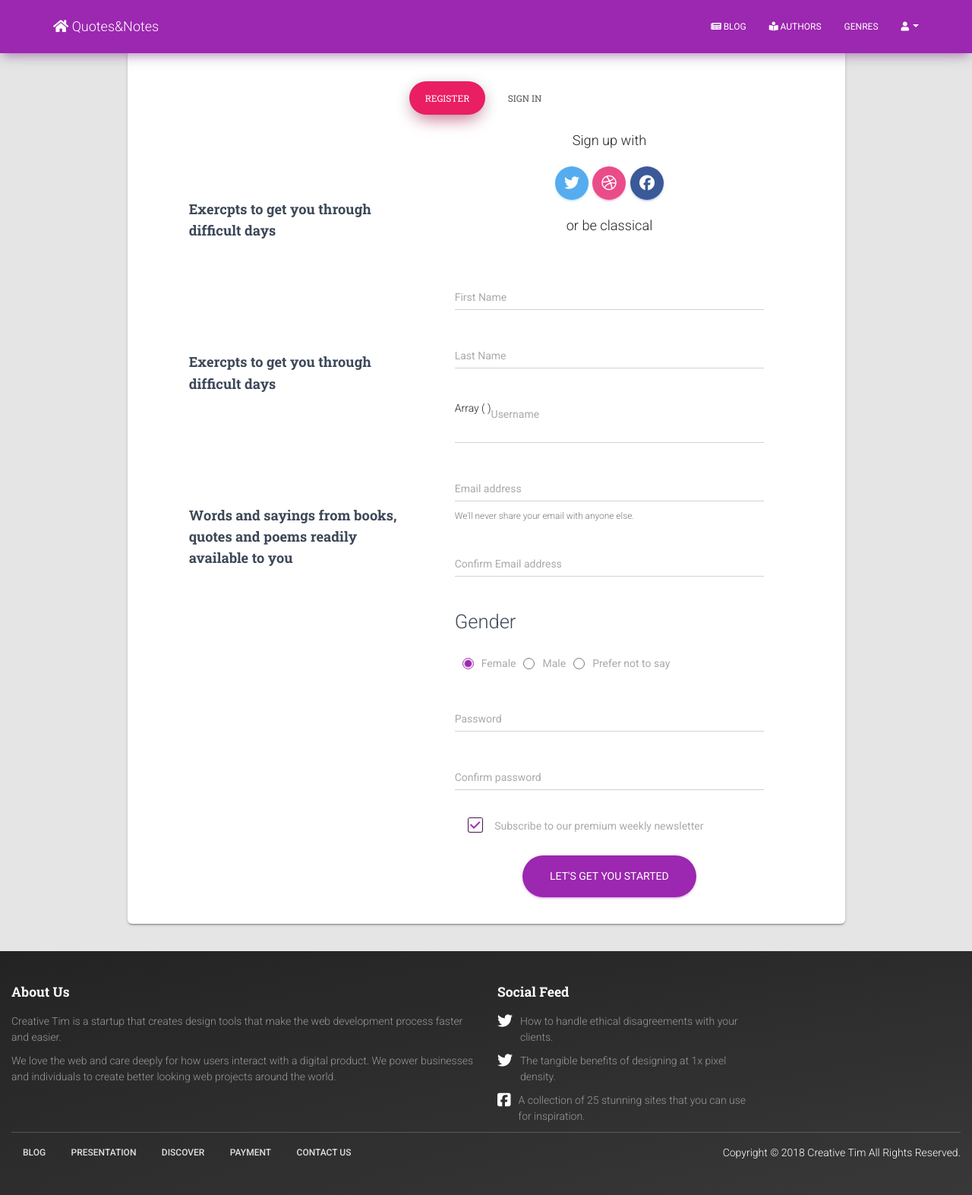
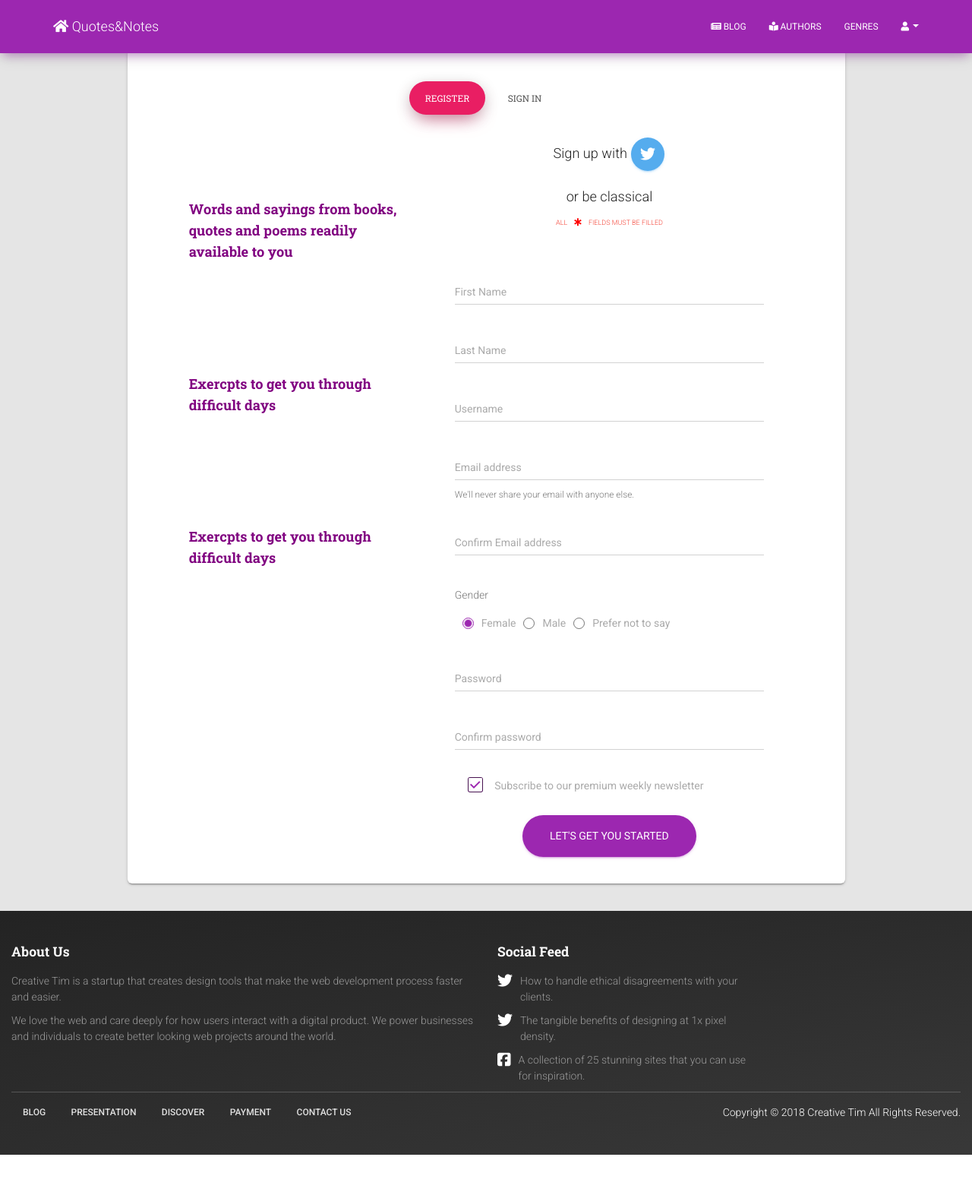
Before and after one commit to fredpen/QuotesandNotes, a PHP site: page /Quotes/register.php in a window 1280 px wide. Shown: the whole page at 76% size. After the commit the page ends 1520 px from the top, so only its background shows below. Run offline with PHP 8.4, Linux system fonts and the light colour scheme; some libraries are stand-ins or nearby versions.

Commit message:
finally fix the bug on the sign in page and regsiter page thats is not allowing feedback errors from redering on the page

```diff
--- a/assets/css/custom.css
+++ b/assets/css/custom.css
@@ -4,10 +4,12 @@
   html,body{
    margin: 0;
    padding: 0;
-   /*background-color: #eeeeee;*/
-   /*background-color: white;*/
 }
 
+#home .form-control,
+#home .form-group{
+  color: #9c27b0;
+}
 
 .full-width-col  {
    width: 100%;
@@ -187,6 +189,17 @@ p .like-image{
    filter-color: purple;
 }
 
+#home .star{
+  color: red;
+  padding: 0px 7px;
+  font-size: 10px;
+}
+
+#home .message{
+  font-size: 9px;
+  color: #f44336;
+}
+
 #signUpPage .signUp{
    background: white;
 }
@@ -208,12 +221,27 @@ p .like-image{
   margin-top: 70px;
 }
 
+
+#home .topMargin160{
+  margin-top: 160px;
+}
+
+
 #home .paddingTop30{
   padding-top: 30px;
 }
 
 #home .genderSelection{
    display: flex;
+}
+
+#home .purple{
+  color: purple;
+}
+
+#home .textBold{
+  color: #232323;
+  padding: 0 5px;
 }
 
 #home .quote-footer{
@@ -235,9 +263,10 @@ div .profile-photo-small{
 }
 
 .errorMessage{
-   display: block;
-   padding: 10px 0;
-   color: red;
+    display: block;
+    color: #e91e63;
+    font-size: 11px;
+    background: #8080801a;
 }
 
 .grace{
--- a/includes/classes/Account.php
+++ b/includes/classes/Account.php
@@ -42,12 +42,8 @@
          }
       }
 
-      // function to ouput error
-      public function getError($error){
-         if (in_array($error, $this->errorArray)) {
-            // $error = "grace";
-            echo "<span class='errorMessage'>$error</span>";
-         }
+      public function errorLog(){
+         return $this->errorArray;
       }
 
       // getting user insertUserDetails
--- a/includes/classes/Constants.php
+++ b/includes/classes/Constants.php
@@ -3,17 +3,17 @@
 
    class Constants {
 
-      public static $usernameCharacter = "Your username must be between 5 and 25 characters";
-      public static $usernameAlreadyExists = "Username is already in our database";
-      public static $firstnameCharacter = "Your first name must be between 2 and 25 characters";
-      public static $lastnameCharacter = "Your last name must be betwwen 2 and 25 characters";
+      public static $usernameCharacter = "Username must be between 5 and 25 characters";
+      public static $usernameAlreadyExists = "Username already exists";
+      public static $firstnameCharacter = "First name must be between 2 and 25 characters";
+      public static $lastnameCharacter = "Last name must be betwwen 2 and 25 characters";
       public static $emailInvalid = "Email is invalid";
       public static $emailDoNotMatch = "Your Emails do not match";
-      public static $emailAlreadyExists = "email is already in our database, try logging in or reset your password if you have forgotten it";
+      public static $emailAlreadyExists = "Email already exists";
       public static $passwordDonNotMatch = "Your Passwords do not match";
-      public static $passwordCharacter = "Your password must be between 5 and 30 characters";
-      public static $passwordInvalid = "your password can only contain numbers and letters";
-      public static $loginFailed = "Your password or Username is incorrect";
+      public static $passwordCharacter = "Password must be between 5 and 30 characters";
+      public static $passwordInvalid = "Password can only contain numbers and letters";
+      public static $loginFailed = "Password or Username is incorrect";
 
 
 
--- a/includes/handlers/register-handler.php
+++ b/includes/handlers/account_handler.php
@@ -1,10 +1,20 @@
 <?php
-      // getting form values
+  $errorArray = array();
+   // getting error
+   function errorGetter($error)  {
+      global $errorArray;
+     if (in_array($error, $errorArray)) {
+       echo "<div class='errorMessage'>$error</div>";
+     }
+   }
+
+   // getting form values
    function getInputValue ($name) {
      if (isset($_POST[$name])) {
        echo $_POST[$name];
      }
    }
+
    // sanitize inputs--remove tags and empty spaces
    function sanitiseStrings($strings) {
       $strings = strip_tags($strings);
@@ -26,8 +36,9 @@
       return $username;
    }
 
-   // sanitize all inputs on clicking register
    if (isset($_POST['registerButton'])) {
+
+      // sanitize all inputs on clicking register
       $firstName = sanitiseUsername($_POST['firstName']);
       $lastName = sanitiseUsername($_POST['lastName']);
       $username = sanitiseStrings($_POST['username']);
@@ -37,19 +48,44 @@
       $confirmPassword = sanitisePasswords($_POST['confirmPassword']);
       $gender = $_POST['gender'];
 
-      if (strlen($firstName) < 5 || strlen($firstName) > 25) {
-            array_push($this->errorArray, Constants::$firstnameCharacter);
-            return;
-         }
+
       // save users email to the subsription table
       // $quote->pushEmail($email);
+
       $registerUser = $account->register($firstName, $lastName, $username, $email, $confirmEmail, $password, $confirmPassword, $gender);
 
+      // check the logs for error from validating inputs
+      $errorArray = $account->errorLog();
+
+      // check if the registration is succesful and redirects to home
       if ($registerUser) {
          $_SESSION['email'] = $email;
         header("Location: index.php");
-       } echo "false";
+       }
 
-        }
+   }
+
+
+
+// ----------------------------handling log in---------------------------
+
+    if (isset($_POST['loginButton'])) {
+
+      $email = sanitiseStrings($_POST['loginEmail']);
+      $password = sanitisePasswords($_POST['loginPassword']);
+
+      $loginUser = $account->login($email, $password);
+
+      // check the logs for error from validating inputs
+      $errorArray = $account->errorLog();
+
+      if ($loginUser) {
+         $_SESSION['email'] = $email;
+         header("Location: index.php");
+
+      }
+      $loginFailed = true;
+   }
+
 
  ?>
--- a/includes/handlers/login-handler.php
+++ b/includes/handlers/login-handler.php
@@ -1,6 +1,5 @@
 <?php
 
-      $loginFailed = false;
       if (isset($_POST['loginButton'])) {
 
       $email = sanitiseStrings($_POST['loginEmail']);
--- a/includes/header.php
+++ b/includes/header.php
@@ -43,9 +43,6 @@
       $genres = $quote->fetchGenre("5");
       $genreAll = $quote->fetchGenre("all");
 
-
-      require_once 'includes/handlers/register-handler.php';
-      require_once 'includes/handlers/login-handler.php';
       require_once 'includes/navMenu.php';
       require_once 'includes/session.php';
 
--- a/register.php
+++ b/register.php
@@ -6,9 +6,10 @@
 
       $account = new Account($con);
 
-      require_once 'includes/handlers/register-handler.php';
+      require_once 'includes/handlers/account_handler.php';
       require_once 'includes/navMenu.php';
       require_once 'includes/session.php';
+
 
 ?>
 
@@ -35,85 +36,80 @@
 
             		<div class="info info-horizontal">
                   <div class="description">
-                    <h4 class="info-title">Exercpts to get you through difficult days</h4>
+                    <h4 class="info-title purple">Words and sayings from books, quotes and poems readily available to you</h4>
                   </div>
                 </div>
 
                 <div class="info info-horizontal">
                   <div class="description">
-          					<h4 class="info-title">Exercpts to get you through difficult days</h4>
+                    <h4 class="info-title purple">Exercpts to get you through difficult days</h4>
                   </div>
                 </div>
 
               <div class="info info-horizontal">
           				<div class="description">
-            				<h4 class="info-title">Words and sayings from books, quotes and poems readily available to you</h4>
+          					<h4 class="info-title purple">Exercpts to get you through difficult days</h4>
           				</div>
               </div>
-  		        </div> <!-- end of left column -->
+            </div>
+
 
               <div class="col-md-6">
 
                 <!-- signing in with social buttons -->
                 <div class="social text-center">
-                  <h4>Sign up with </h4>
+
+                  <h4>Sign up with
                     <button class="btn btn-just-icon btn-round btn-twitter">
-                    <i class="fa fa-twitter"></i>
+                      <i class="fab fa-twitter"></i>
                     </button>
-                  <button class="btn btn-just-icon btn-round btn-dribbble">
-                    <i class="fa fa-dribbble"></i>
-                  </button>
-                  <button class="btn btn-just-icon btn-round btn-facebook">
-                    <i class="fa fa-facebook"> </i>
-                  </button>
+                   </h4>
+
                   <h4> or be classical </h4>
+                  <p class="message text-uppercase text-muted"> all <i class="fas fa-star-of-life star"></i> fields must be filled</p>
+
                 </div>
 
 
                 <!-- the form container -->
                 <form class="padding25 form" method="post" action="register.php">
+
             			<div class="form-group label-floating">
-
-                    <?php echo $account->getError(Constants::$firstnameCharacter);?>
-            				<label for="name" class="control-label">First Name</label>
+                    <?php echo errorGetter(Constants::$firstnameCharacter); ?>
+            				<label for="name" class="control-label"></i>First Name</label>
             				<input type="text" class="form-control" name="firstName" aria-describedby="first name" required="required" value="<?php getInputValue('firstName'); ?>">
         			    </div>
 
             			<div class="form-group label-floating">
-            			  <?php echo $account->getError(Constants::$lastnameCharacter);?>
+                    <?php echo errorGetter(Constants::$lastnameCharacter); ?>
             				<label for="name" class="control-label">Last Name</label>
             				<input type="text" class="form-control" name="lastName" aria-describedby="last name" required="required"  value="<?php getInputValue('lastName');?>">
             			</div>
 
             			<div class="form-group label-floating">
-            			  <?php echo $account->getError(Constants::$usernameCharacter);
-                   print_r($account->errorArray);
-            			        echo $account->getError(Constants::$usernameAlreadyExists); ?>
+                    <?php echo errorGetter(Constants::$usernameCharacter);
+                         echo errorGetter(Constants::$usernameAlreadyExists); ?>
                			<label for="Username" class="control-label">Username</label>
                			<input type="text" class="form-control" name="username" aria-describedby="username" required value="<?php getInputValue('username');?>">
             			</div>
 
             			<div class="form-group label-floating">
-            			  <?php echo $account->getError(Constants::$emailInvalid);
-                   				echo $account->getError(Constants::$emailDoNotMatch);
-                   				echo $account->getError(Constants::$emailAlreadyExists); ?>
-            				<label for="email" class="control-label">Email address</label>
+                    <?php echo errorGetter(Constants::$emailDoNotMatch);
+                          echo errorGetter(Constants::$emailInvalid);
+            			        echo errorGetter(Constants::$emailAlreadyExists); ?>
+            				<label for="email" class="control-label"></i>Email address</label>
             				<input type="email" class="form-control" name="email" aria-describedby="email" required value="<?php getInputValue('email');?>">
             				<small class="form-text text-muted">We'll never share your email with anyone else.</small>
             			</div>
 
             			<div class="form-group label-floating">
-                    <?php echo $account->getError(Constants::$emailInvalid);
-               				echo $account->getError(Constants::$emailDoNotMatch);
-               				echo $account->getError(Constants::$emailAlreadyExists);
-                      ?>
             				<label for="email" class="control-label">Confirm Email address</label>
             				<input type="email" class="form-control" name="confirmEmail" aria-describedby="email" required value="<?php getInputValue('confirmEmail');?>">
             			</div>
 
                   <div class="form-group">
-                    <div class="title">
-                      <h3>Gender</h3>
+                    <div class="text-muted">
+                      <span>Gender</span>
                     </div>
 
                     <div class="genderSelection">
@@ -138,9 +134,9 @@
                   </div>
 
                		<div class="form-group label-floating">
-               			<?php echo $account->getError(Constants::$passwordDonNotMatch);
-               					echo $account->getError(Constants::$passwordCharacter);
-               					echo $account->getError(Constants::$passwordInvalid); ?>
+                    <?php echo errorGetter(Constants::$passwordDonNotMatch);
+                          echo errorGetter(Constants::$passwordCharacter);
+                          echo errorGetter(Constants::$passwordInvalid); ?>
                			 <label for="password" class="control-label">Password</label>
                			 <input type="password" name="password" class="form-control" required>
            		    </div>
```
Also changed, not shown: signIn.php (+33 -51 lines). Lines whose indentation alone changed are shown as unchanged.
